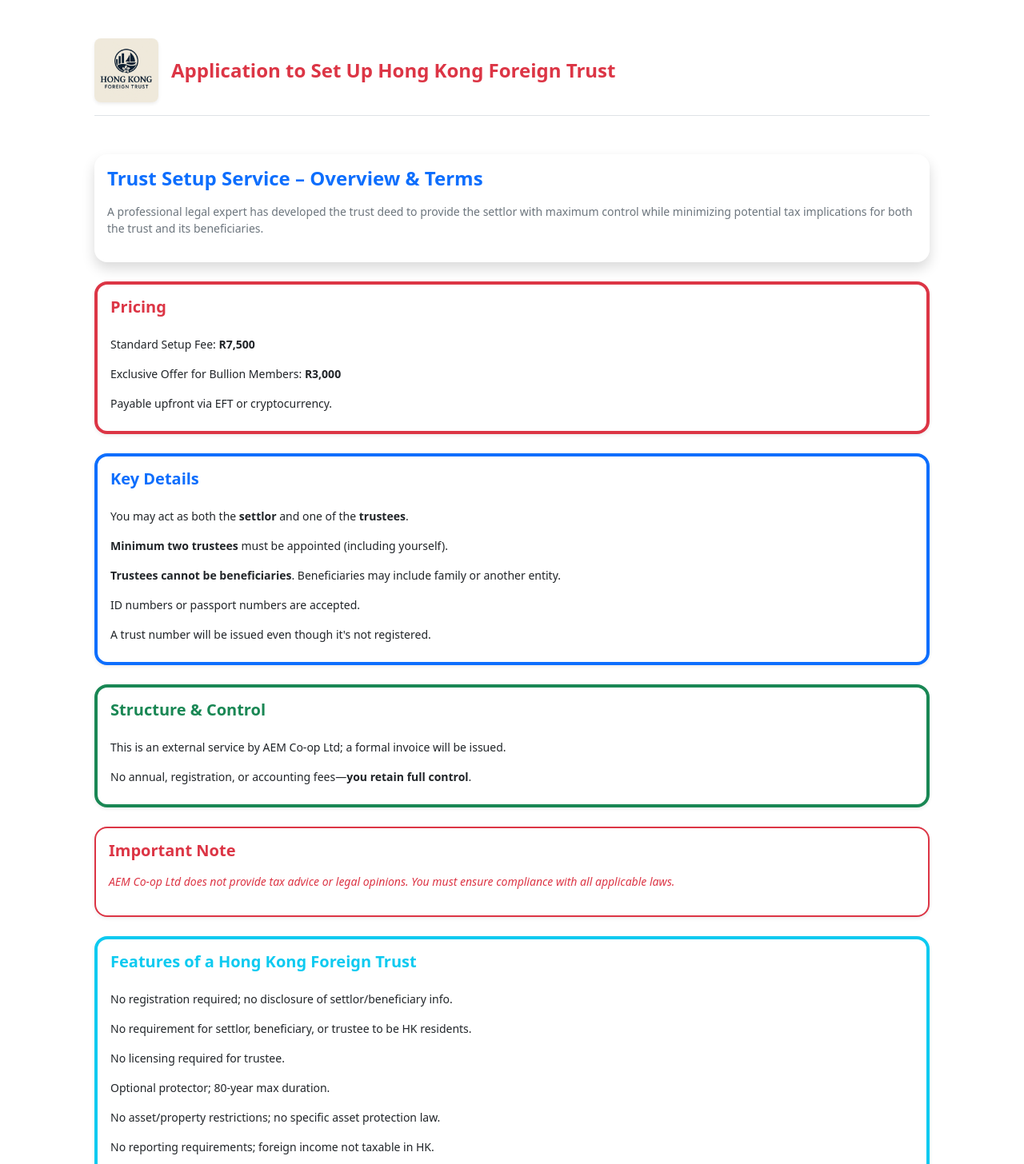
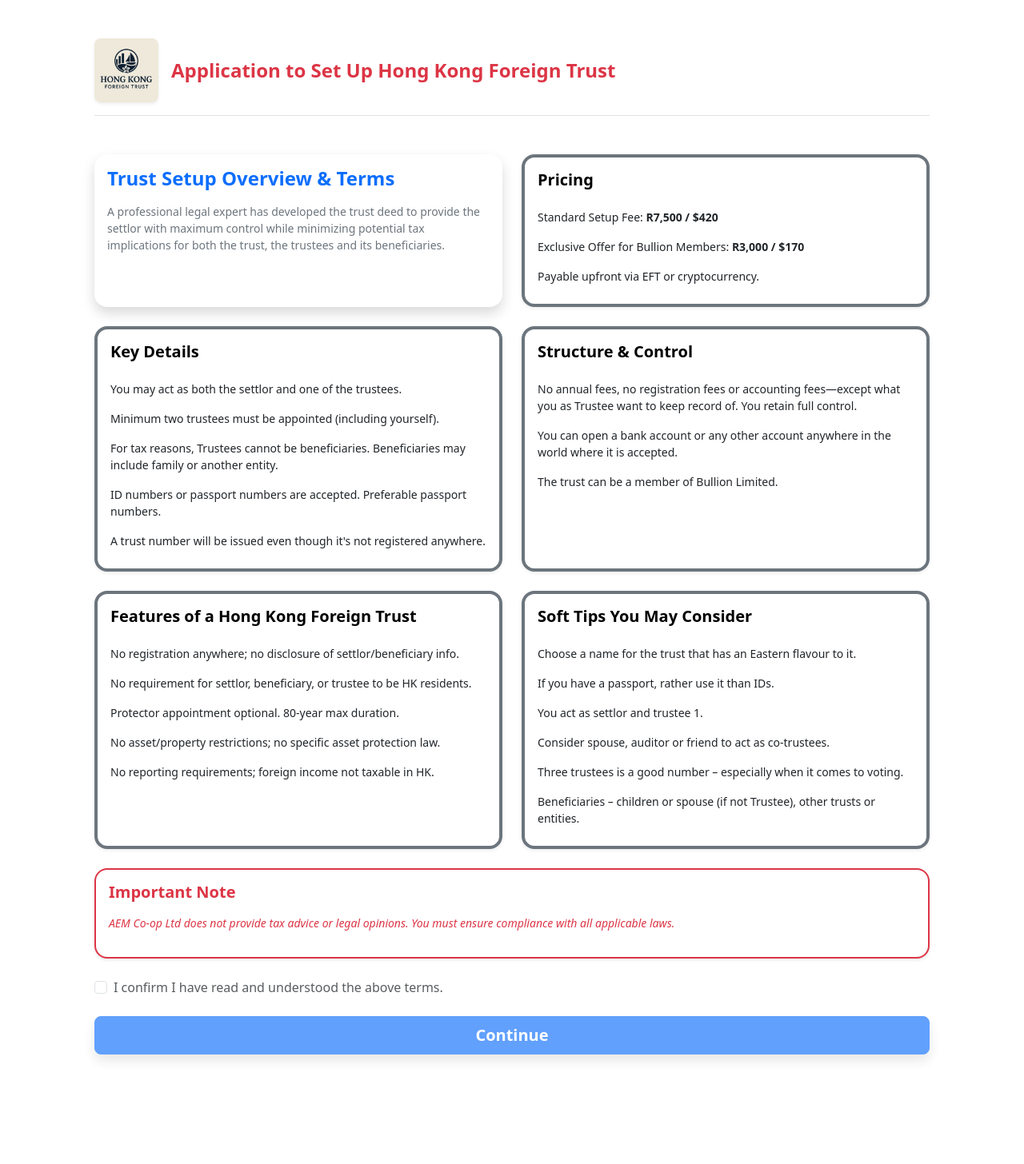
Before and after one commit to WhitelightningDev/hongkongtrust, an Angular app: page / in a window 1280 px wide. Shown: the top 1456 px of the page at 80% size. After the commit the page ends 1367 px from the top, so only its background shows below. Built offline with nearby package versions, Linux system fonts and the light colour scheme.

Commit message:
`Refactor welcome page layout and content`

```diff
--- a/src/app/pages/welcomepage/welcomepage.css
+++ b/src/app/pages/welcomepage/welcomepage.css
@@ -0,0 +1,3 @@
+body {
+  font-family: -apple-system, BlinkMacSystemFont, 'Segoe UI', Roboto, 'Helvetica Neue', Arial, sans-serif;
+}
--- a/src/app/pages/welcomepage/welcomepage.html
+++ b/src/app/pages/welcomepage/welcomepage.html
@@ -1,60 +1,111 @@
 <div class="container my-5 px-3 px-md-5">
 
+  <!-- Header -->
   <h1 class="text-danger mb-5 fw-bold border-bottom pb-3 d-flex flex-column flex-md-row align-items-center gap-3 text-center text-md-start">
     <img src="hongkonglogo.png" alt="Logo" width="80" class="rounded-3 shadow-sm">
     <span class="fs-4 fs-md-2">Application to Set Up Hong Kong Foreign Trust</span>
   </h1>
 
+  <!-- Row 1 -->
+  <div class="row">
+    <div class="col-md-6 mb-4">
       <!-- Trust Setup Overview -->
-  <div class="card shadow rounded-4 border-0 mb-4">
+      <div class="card shadow rounded-4 border-0 h-100">
         <div class="card-body">
-      <h4 class="mb-3 text-primary fw-semibold">Trust Setup Service – Overview & Terms</h4>
+          <h4 class="mb-3 text-primary fw-semibold">Trust Setup Overview & Terms</h4>
           <p class="text-secondary small">
             A professional legal expert has developed the trust deed to provide the settlor with maximum control while minimizing
-        potential tax implications for both the trust and its beneficiaries.
+            potential tax implications for both the trust, the trustees and its beneficiaries.
           </p>
         </div>
       </div>
-
+    </div>
+    <div class="col-md-6 mb-4">
       <!-- Pricing -->
-  <div class="card shadow-sm rounded-4 border-start border-4 border-danger mb-4">
+      <div class="card shadow-sm rounded-4 border-start border-4 border-secondary h-100">
         <div class="card-body">
-      <h5 class="mb-3 text-danger fw-bold">Pricing</h5>
+          <h5 class="mb-3 text-black fw-bold">Pricing</h5>
           <ul class="list-group list-group-flush small">
-        <li class="list-group-item border-0 px-0">Standard Setup Fee: <strong>R7,500</strong></li>
-        <li class="list-group-item border-0 px-0">Exclusive Offer for Bullion Members: <strong>R3,000</strong></li>
+            <li class="list-group-item border-0 px-0">Standard Setup Fee: <strong>R7,500 / $420</strong></li>
+            <li class="list-group-item border-0 px-0">Exclusive Offer for Bullion Members: <strong>R3,000 / $170</strong></li>
             <li class="list-group-item border-0 px-0">Payable upfront via EFT or cryptocurrency.</li>
           </ul>
         </div>
       </div>
+    </div>
+  </div>
 
+  <!-- Row 2 -->
+  <div class="row">
+    <div class="col-md-6 mb-4">
       <!-- Key Details -->
-  <div class="card shadow-sm rounded-4 border-start border-4 border-primary mb-4">
+      <div class="card shadow-sm rounded-4 border-start border-4 border-secondary h-100">
         <div class="card-body">
-      <h5 class="text-primary fw-bold mb-3">Key Details</h5>
+          <h5 class="text-black fw-bold mb-3">Key Details</h5>
           <ul class="list-group list-group-flush small">
-        <li class="list-group-item border-0 px-0">You may act as both the <strong>settlor</strong> and one of the <strong>trustees</strong>.</li>
-        <li class="list-group-item border-0 px-0"><strong>Minimum two trustees</strong> must be appointed (including yourself).</li>
-        <li class="list-group-item border-0 px-0"><strong>Trustees cannot be beneficiaries</strong>. Beneficiaries may include family or another entity.</li>
-        <li class="list-group-item border-0 px-0">ID numbers or passport numbers are accepted.</li>
-        <li class="list-group-item border-0 px-0">A trust number will be issued even though it's not registered.</li>
+            <li class="list-group-item border-0 px-0">You may act as both the settlor and one of the trustees.</li>
+            <li class="list-group-item border-0 px-0">Minimum two trustees must be appointed (including yourself).</li>
+            <li class="list-group-item border-0 px-0">For tax reasons, Trustees cannot be beneficiaries. Beneficiaries may include family or another entity.</li>
+            <li class="list-group-item border-0 px-0">ID numbers or passport numbers are accepted. Preferable passport numbers.</li>
+            <li class="list-group-item border-0 px-0">A trust number will be issued even though it's not registered anywhere.</li>
           </ul>
         </div>
       </div>
-
+    </div>
+    <div class="col-md-6 mb-4">
       <!-- Structure & Control -->
-  <div class="card shadow-sm rounded-4 border-start border-4 border-success mb-4">
+      <div class="card shadow-sm rounded-4 border-start border-4 border-secondary h-100">
         <div class="card-body">
-      <h5 class="text-success fw-bold mb-3">Structure & Control</h5>
+          <h5 class="text-black fw-bold mb-3">Structure & Control</h5>
           <ul class="list-group list-group-flush small">
-        <li class="list-group-item border-0 px-0">This is an external service by AEM Co-op Ltd; a formal invoice will be issued.</li>
-        <li class="list-group-item border-0 px-0">No annual, registration, or accounting fees—<strong>you retain full control</strong>.</li>
+            <li class="list-group-item border-0 px-0">No annual fees, no registration fees or accounting fees—except what you as Trustee want to keep record of. You retain full control.</li>
+            <li class="list-group-item border-0 px-0">You can open a bank account or any other account anywhere in the world where it is accepted.</li>
+            <li class="list-group-item border-0 px-0">The trust can be a member of Bullion Limited.</li>
           </ul>
         </div>
       </div>
+    </div>
+  </div>
 
-  <!-- Important Note -->
-  <div class="card border-danger border-2 shadow-sm rounded-4 mb-4">
+  <!-- Row 3 -->
+  <div class="row">
+    <div class="col-md-6 mb-4">
+      <!-- Features -->
+      <div class="card shadow-sm rounded-4 border-start border-4 border-secondary h-100">
+        <div class="card-body">
+          <h5 class="text-black fw-bold mb-3">Features of a Hong Kong Foreign Trust</h5>
+          <ul class="list-group list-group-flush small">
+            <li class="list-group-item border-0 px-0">No registration anywhere; no disclosure of settlor/beneficiary info.</li>
+            <li class="list-group-item border-0 px-0">No requirement for settlor, beneficiary, or trustee to be HK residents.</li>
+            <li class="list-group-item border-0 px-0">Protector appointment optional. 80-year max duration.</li>
+            <li class="list-group-item border-0 px-0">No asset/property restrictions; no specific asset protection law.</li>
+            <li class="list-group-item border-0 px-0">No reporting requirements; foreign income not taxable in HK.</li>
+          </ul>
+        </div>
+      </div>
+    </div>
+    <div class="col-md-6 mb-4">
+      <!-- Soft Tips -->
+      <div class="card shadow-sm rounded-4 border-start border-4 border-secondary h-100">
+        <div class="card-body">
+          <h5 class="text-black fw-bold mb-3">Soft Tips You May Consider</h5>
+          <ul class="list-group list-group-flush small">
+            <li class="list-group-item border-0 px-0">Choose a name for the trust that has an Eastern flavour to it.</li>
+            <li class="list-group-item border-0 px-0">If you have a passport, rather use it than IDs.</li>
+            <li class="list-group-item border-0 px-0">You act as settlor and trustee 1.</li>
+            <li class="list-group-item border-0 px-0">Consider spouse, auditor or friend to act as co-trustees.</li>
+            <li class="list-group-item border-0 px-0">Three trustees is a good number – especially when it comes to voting.</li>
+            <li class="list-group-item border-0 px-0">Beneficiaries – children or spouse (if not Trustee), other trusts or entities.</li>
+          </ul>
+        </div>
+      </div>
+    </div>
+  </div>
+
+  <!-- Full-width row for Important Note -->
+  <div class="row">
+    <div class="col-12 mb-4">
+      <div class="card border-danger border-2 shadow-sm rounded-4">
         <div class="card-body">
           <h5 class="text-danger fw-bold mb-3">Important Note</h5>
           <p class="text-danger fst-italic small">
@@ -62,23 +113,10 @@
           </p>
         </div>
       </div>
-
-  <!-- Features -->
-  <div class="card shadow-sm rounded-4 border-start border-4 border-info mb-5">
-    <div class="card-body">
-      <h5 class="text-info fw-bold mb-3">Features of a Hong Kong Foreign Trust</h5>
-      <ul class="list-group list-group-flush small">
-        <li class="list-group-item border-0 px-0">No registration required; no disclosure of settlor/beneficiary info.</li>
-        <li class="list-group-item border-0 px-0">No requirement for settlor, beneficiary, or trustee to be HK residents.</li>
-        <li class="list-group-item border-0 px-0">No licensing required for trustee.</li>
-        <li class="list-group-item border-0 px-0">Optional protector; 80-year max duration.</li>
-        <li class="list-group-item border-0 px-0">No asset/property restrictions; no specific asset protection law.</li>
-        <li class="list-group-item border-0 px-0">No reporting requirements; foreign income not taxable in HK.</li>
-      </ul>
     </div>
   </div>
 
-  <!-- Confirmation -->
+  <!-- Confirmation & Submit -->
   <div class="form-check mb-4">
     <input class="form-check-input" type="checkbox" id="confirmCheck" [(ngModel)]="isConfirmed" />
     <label class="form-check-label fs-6 text-muted" for="confirmCheck">
@@ -86,13 +124,11 @@
     </label>
   </div>
 
-  <!-- Submit Button -->
   <button
-    class="btn btn-danger btn-lg w-100 fw-semibold shadow"
+    class="btn btn-primary btn-lg w-100 fw-semibold shadow"
     (click)="continue()"
     [disabled]="!isConfirmed"
   >
     Continue
   </button>
-
 </div>
```
Lines whose indentation alone changed are shown as unchanged.
